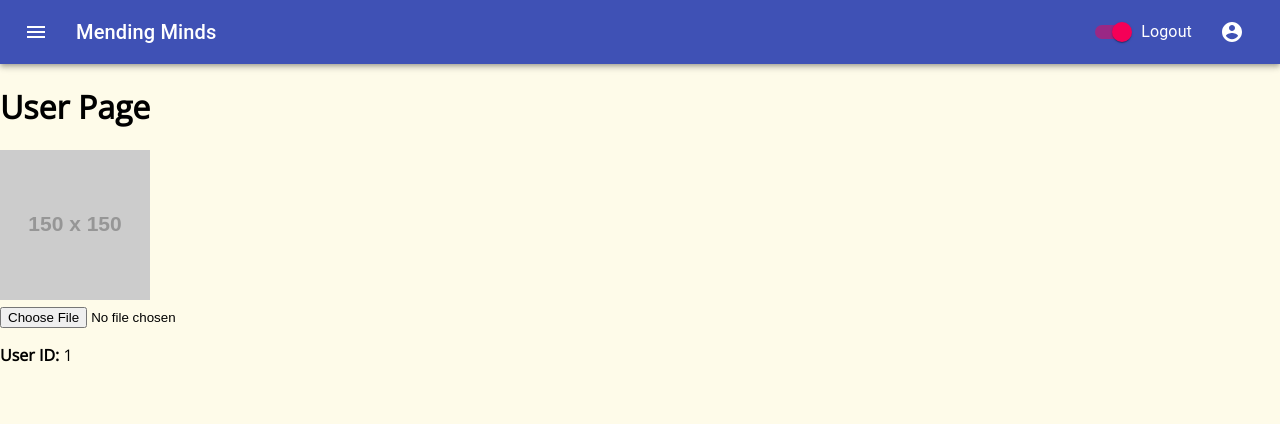
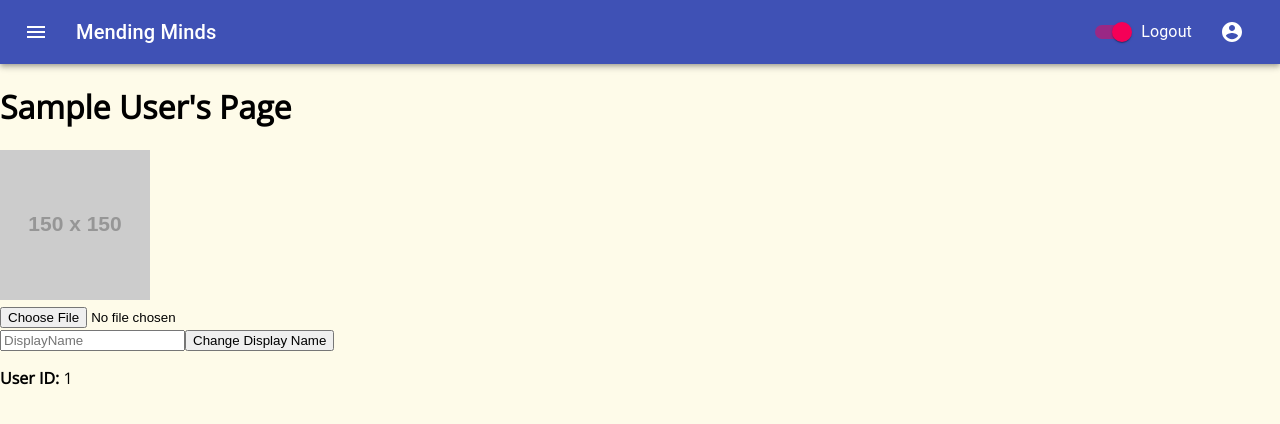
Before and after one commit to Latinobull/Revitalize, a React (Create React App) app in the folder client/: page /Profile/1 in a window 1280 px wide. Shown: the top 424 px of the page. Built offline with nearby package versions, Linux system fonts and the light colour scheme; no server answers; sample sign-in values are in the browser's storage.

Commit message:
added display name to profile page

```diff
--- a/client/src/component/Main_Page.js
+++ b/client/src/component/Main_Page.js
@@ -47,15 +47,6 @@ export default function Main_Page() {
       )}
       <button onClick={handleLogut}>Log Out</button>
       <br />
-      <form onSubmit={handleNameChange}>
-        <input
-          type="name"
-          name="DisplayName"
-          placeholder="DisplayName"
-          ref={displayNameRef}
-        ></input>
-        <button type="submit">Change Display Name</button>
-      </form>
       {error && <h5>{error}</h5>}
     </div>
   );
--- a/client/src/component/Profile.js
+++ b/client/src/component/Profile.js
@@ -1,17 +1,38 @@
-import React from 'react';
+import React, { useRef, useState } from 'react';
 import { useAuth } from '../Authenticate/AuthContext';
 
 export default function Profile({ match }) {
+  const [error, setError] = useState('');
+  const displayNameRef = useRef();
   const { currentUser } = useAuth();
   const {
     params: { uid },
   } = match;
+  async function handleNameChange() {
+    try {
+      setError('');
+      await currentUser.updateProfile({
+        displayName: displayNameRef.current.value,
+      });
+    } catch {
+      setError('Something went wrong changing your name');
+    }
+  }
   return (
     <div>
-      <h1>User Page</h1>
+      <h1>{currentUser.displayName}'s Page</h1>
       <img src="https://via.placeholder.com/150/" />
       <form>
         <input type="file" onChange />
+      </form>
+      <form onSubmit={handleNameChange}>
+        <input
+          type="name"
+          name="DisplayName"
+          placeholder="DisplayName"
+          ref={displayNameRef}
+        ></input>
+        <button type="submit">Change Display Name</button>
       </form>
       <p>
         <strong>User ID: </strong>
```
